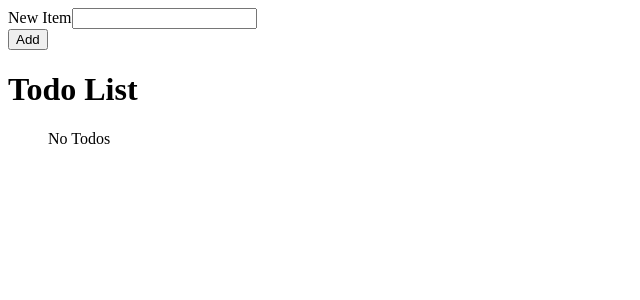
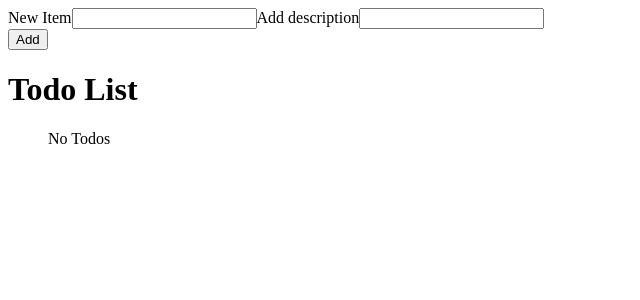
Before and after one commit to ktero/todo-app-react, a React (Vite) app: page / in a window 1280 px wide. Shown: the top 300 px of the page, without its empty margins (0-640 px from the left). Built offline with nearby package versions, Linux system fonts and the light colour scheme.

Commit message:
add additional description for TODO item

```diff
--- a/src/App.jsx
+++ b/src/App.jsx
@@ -15,13 +15,14 @@ export default function App() {
     localStorage.setItem("ITEMS", JSON.stringify(todos))
   }, [todos])
 
-  function addTodo(title) {
+  function addTodo(title, description) {
     setTodos((currentTodos) => {
       return [
         ...currentTodos,
         {
           id: crypto.randomUUID(),
           title,
+          description,
           completed: false
         }
       ]
--- a/src/NewTodoForm.jsx
+++ b/src/NewTodoForm.jsx
@@ -4,13 +4,14 @@ import { useState } from "react"
 
 export function NewTodoForm({ addTodo }) {
     const [newItem, setNewItem] = useState("")
+    const [newDescription, setNewDescription] = useState("")
 
     function handleSubmit(e) {
         e.preventDefault()
 
         if (newItem === "") return
 
-        addTodo(newItem)
+        addTodo(newItem, newDescription)
 
         setNewItem("")
     }
@@ -25,6 +26,13 @@ export function NewTodoForm({ addTodo }) {
             type="text"
             id="item"
           />
+          <label htmlFor="description">Add description</label>
+          <input
+            value={newDescription}
+            onChange={e => setNewDescription(e.target.value)}
+            type="text"
+            id="description"
+          />
         </div>
         <button>Add</button>
       </form>
--- a/src/TodoItem.jsx
+++ b/src/TodoItem.jsx
@@ -2,7 +2,7 @@
 
 import { useState } from "react"
 
-export function TodoItem({ completed, id, title, toggleTodo, deleteTodo, editTodo }) {
+export function TodoItem({ completed, id, title, description, toggleTodo, deleteTodo, editTodo }) {
 
     const [isEditing, setIsEditing] = useState(false)
     const [todoTitle, setTodoTitle] = useState(title)
@@ -34,6 +34,7 @@ export function TodoItem({ completed, id, title, toggleTodo, deleteTodo, editTod
                     <>
                         <span style={{ textDecoration: completed ? 'line-through' : 'none' }}  >
                             { title }
+                            { description }
                         </span>
                         <button
                             onClick={() => deleteTodo(id)}
```
